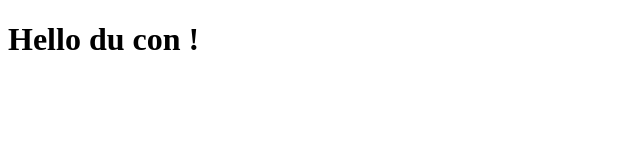
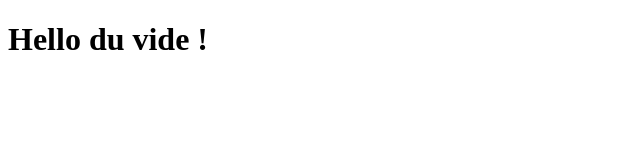
Before and after one commit to koneAlane/One1, a plain HTML site: page index.html in a window 1280 px wide. Shown: the full height of the page, 0-640 px from the left. Drawn offline with Linux system fonts and the light colour scheme.

Commit message:
Update index.html

```diff
--- a/index.html
+++ b/index.html
@@ -6,6 +6,6 @@
     <title>Document</title>
 </head>
 <body>
-    <h1>Hello du con !</h1>
+    <h1>Hello du vide !</h1>
 </body>
 </html>
```
